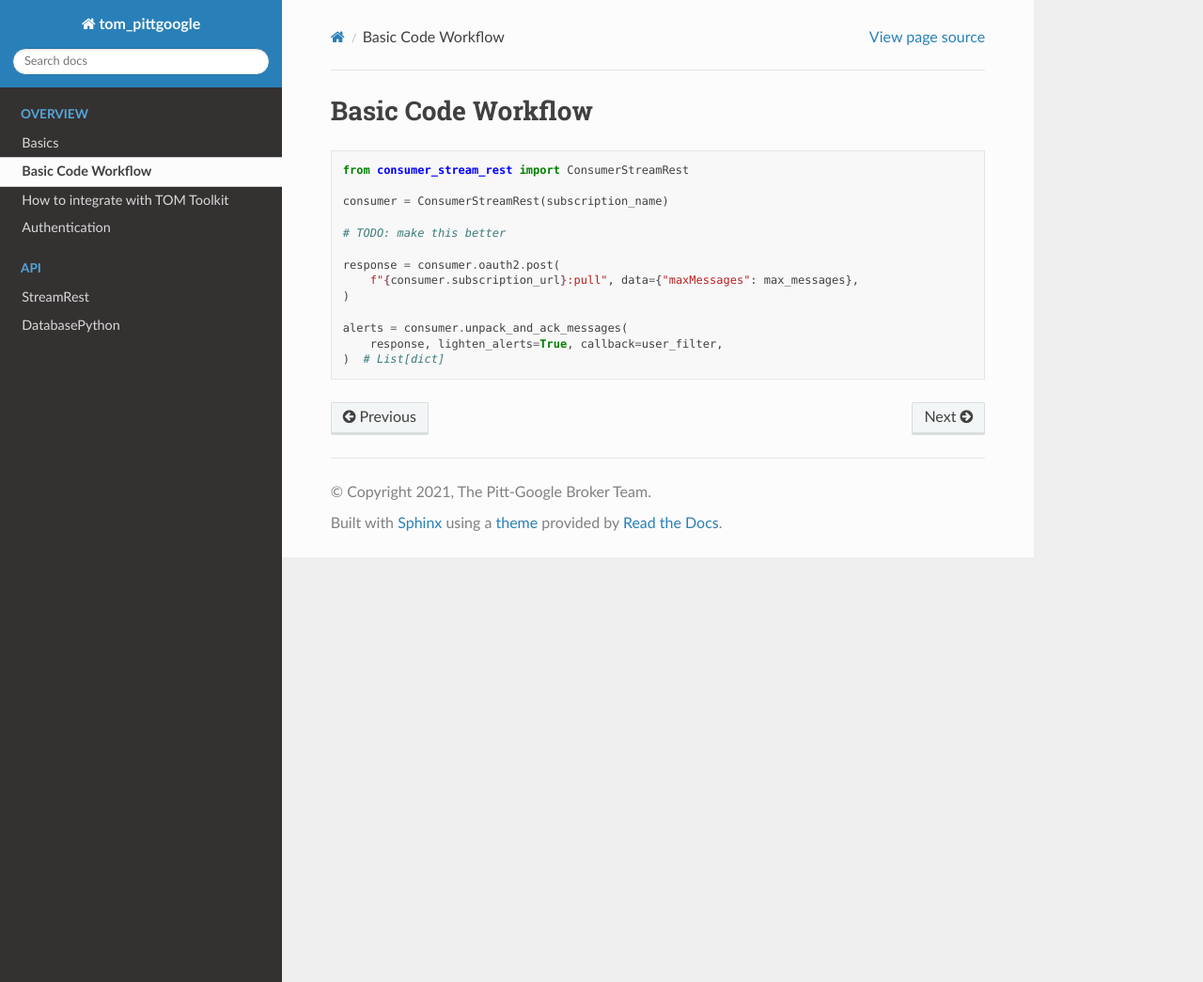
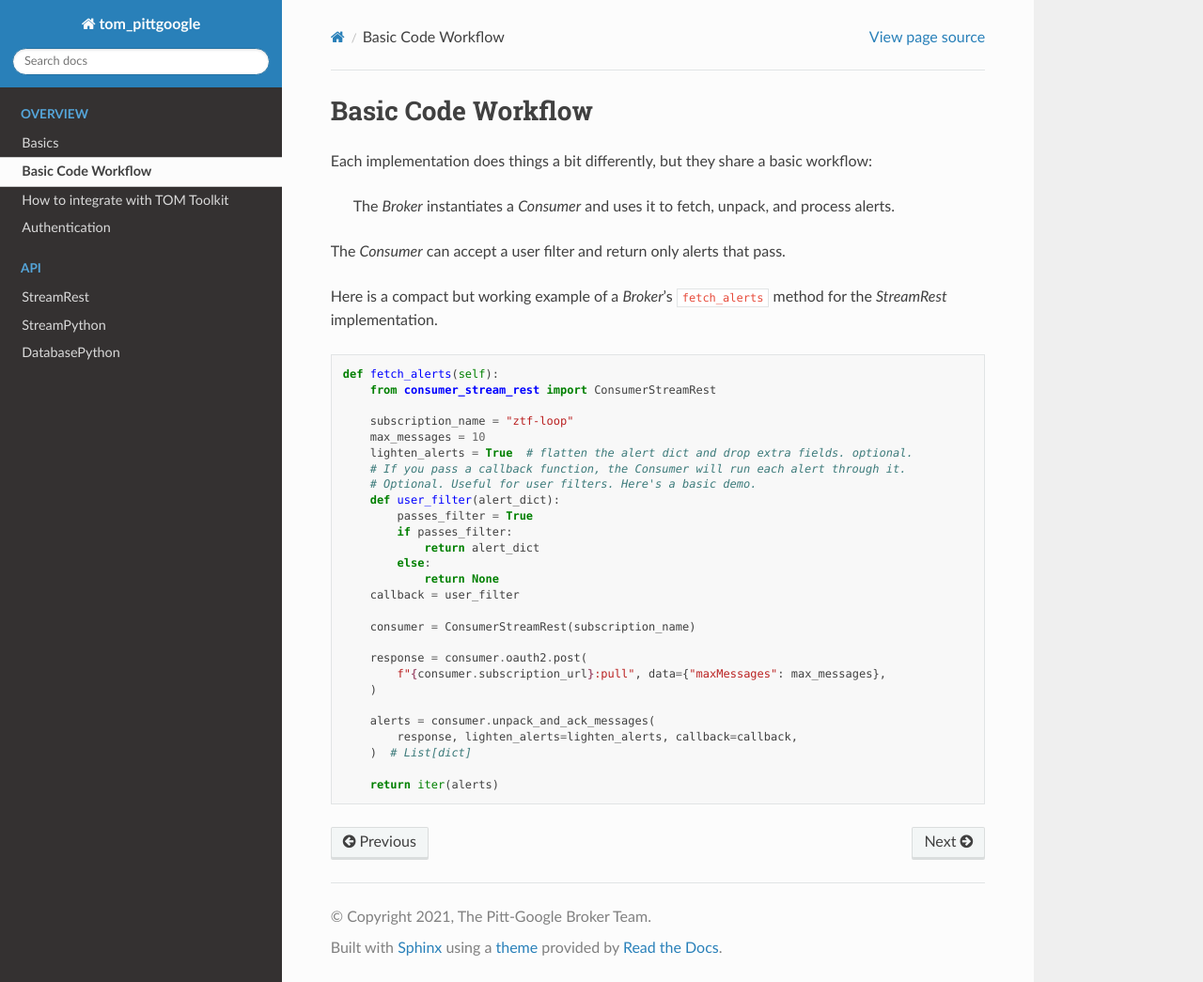
Before and after one commit to mwvgroup/tom_pittgoogle, a Sphinx documentation site: the page built from docs/source/workflow.rst, in a window 1280 px wide and 1045 px high. Shown: the whole window at 94% size. Built offline with Sphinx 7.4.7 and the Read the Docs theme 2.0.0, drawn with Linux system fonts in a browser that asks for light colours.

Commit message:
docs updates

```diff
--- a/docs/source/workflow.rst
+++ b/docs/source/workflow.rst
@@ -1,18 +1,42 @@
 Basic Code Workflow
 ====================
 
+Each implementation does things a bit differently, but they share a basic workflow:
+
+    The `Broker` instantiates a `Consumer` and uses it to fetch, unpack, and
+    process alerts.
+
+The `Consumer` can accept a user filter and return only alerts that pass.
+
+Here is a compact but working example of a `Broker`'s ``fetch_alerts`` method for the
+`StreamRest` implementation.
+
 .. code:: python
 
-    from consumer_stream_rest import ConsumerStreamRest
+    def fetch_alerts(self):
+        from consumer_stream_rest import ConsumerStreamRest
 
-    consumer = ConsumerStreamRest(subscription_name)
+        subscription_name = "ztf-loop"
+        max_messages = 10
+        lighten_alerts = True  # flatten the alert dict and drop extra fields. optional.
+        # If you pass a callback function, the Consumer will run each alert through it.
+        # Optional. Useful for user filters. Here's a basic demo.
+        def user_filter(alert_dict):
+            passes_filter = True
+            if passes_filter:
+                return alert_dict
+            else:
+                return None
+        callback = user_filter
 
-    # TODO: make this better
+        consumer = ConsumerStreamRest(subscription_name)
 
-    response = consumer.oauth2.post(
-        f"{consumer.subscription_url}:pull", data={"maxMessages": max_messages},
-    )
+        response = consumer.oauth2.post(
+            f"{consumer.subscription_url}:pull", data={"maxMessages": max_messages},
+        )
 
-    alerts = consumer.unpack_and_ack_messages(
-        response, lighten_alerts=True, callback=user_filter,
-    )  # List[dict]
+        alerts = consumer.unpack_and_ack_messages(
+            response, lighten_alerts=lighten_alerts, callback=callback,
+        )  # List[dict]
+
+        return iter(alerts)
```
Also changed, not shown: docs/source/auth.rst (+9 -9 lines), docs/source/index.rst (+11 -6 lines), docs/source/integrate_tom.rst (+5 -5 lines), docs/source/stream_python.rst (added, +18 -0 lines), 6 other files.
